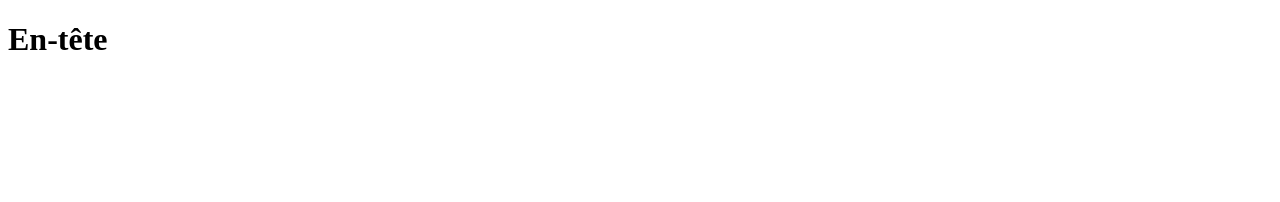
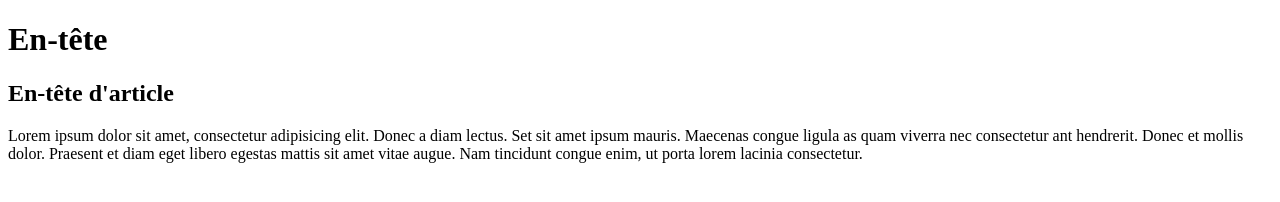
Before and after one commit to TripRaph78/helloWorld, a plain HTML site: page index.html in a window 1280 px wide. Drawn offline with Linux system fonts and the light colour scheme.

Commit message:
adding tags h2

```diff
--- a/index.html
+++ b/index.html
@@ -8,6 +8,11 @@
    <header>
       <h1>En-tête</h1>
     </header>
+   <article>
+        <h2>En-tête d'article</h2>
+        <p>Lorem ipsum dolor sit amet, consectetur adipisicing elit. Donec a diam lectus. Set sit amet ipsum mauris. Maecenas congue ligula as quam viverra nec consectetur ant hendrerit. Donec et mollis dolor. Praesent et diam eget libero egestas mattis sit amet vitae augue. Nam tincidunt congue enim, ut porta lorem lacinia consectetur.</p>
+
+    </article>
 
   </body>
 </html>
```
